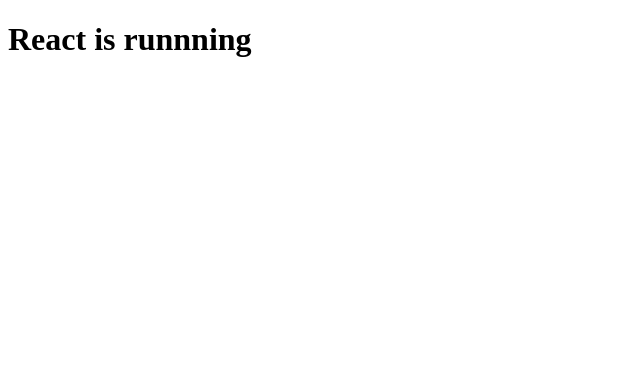
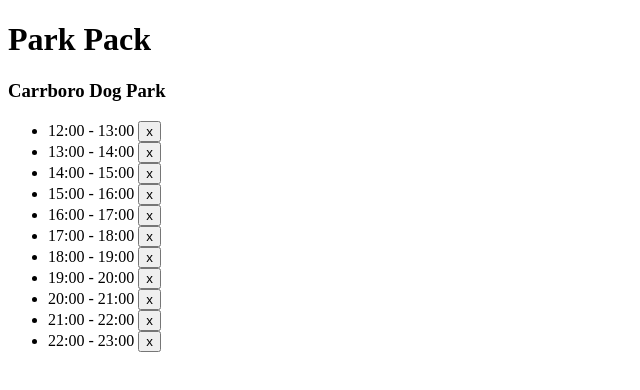
Before and after one commit to kalebal/mvp, a React app: page / in a window 1280 px wide. Shown: the top 390 px of the page, without its empty margins (0-640 px from the left). Built offline with nearby package versions, Linux system fonts and the light colour scheme; the HTML template or start-up script is replaced by a standard one.

Commit message:
Set up basic react list of times

```diff
--- a/client/src/components/App.jsx
+++ b/client/src/components/App.jsx
@@ -1,17 +1,16 @@
-import React from 'react';
+import React, { useState } from 'react';
+import TimeList from './TimeList.jsx'
 
+const App = () => {
+  const [currentPark, setCurrentPark] = useState('test');
 
-class App extends React.Component {
-  constructor() {
-    super();
-  }
-  render() {
-    return (
-      <div>
-        <h1>React is runnning</h1>
-      </div>
-    )
-  }
-};
+  return (
+    <div className="main">
+      <h1>Park Pack</h1>
+      <h3>Carrboro Dog Park</h3>
+      <TimeList></TimeList>
+    </div>
+  );
+}
 
 export default App;
--- /dev/null
+++ b/client/src/components/Button.jsx
@@ -0,0 +1,11 @@
+import React from 'react';
+
+let Button = () => {
+
+
+  return (
+    <button>x</button>
+  )
+};
+
+export default Button;
--- /dev/null
+++ b/client/src/components/TimeList.jsx
@@ -0,0 +1,20 @@
+import React from 'react';
+import Button from './Button.jsx';
+
+let TimeList = () => {
+  let times = [];
+
+  for (var i = 12; i < 23; i++) {
+    times.push(`${i}:00 - ${i + 1}:00`);
+  }
+
+  return (
+    <ul>
+      {times.map((time) => {
+        return <li key={time}>{time} <Button></Button></li>;
+      })}
+    </ul>
+  )
+};
+
+export default TimeList;
```
Also changed, not shown: 3 other files (tests, documents, lock files or other folders).
